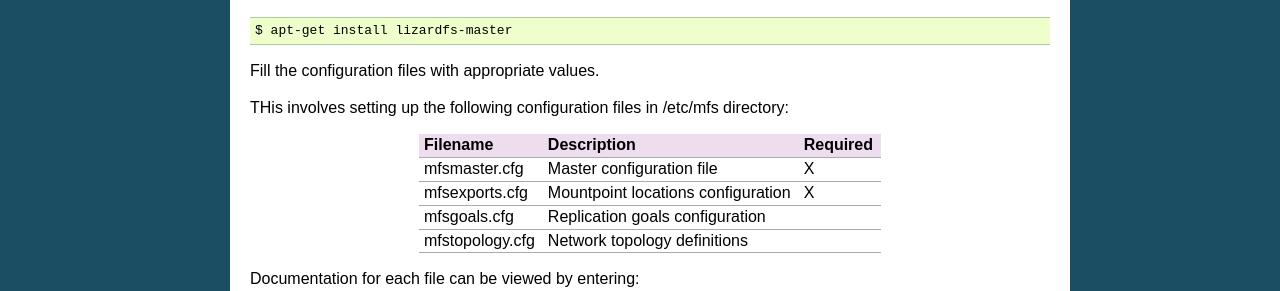
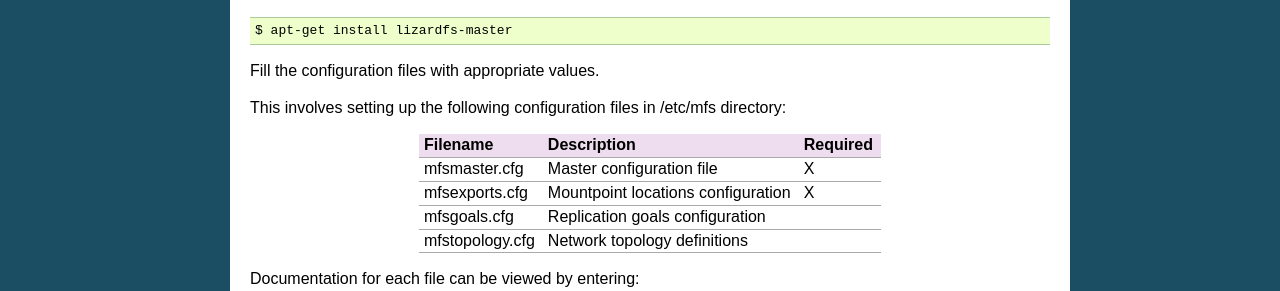
Before and after one commit to lizardfs/documentation, a Sphinx documentation site: the page built from source/quickstart.rst, in a window 1280 px wide and 900 px high, scrolled down 394 px. Shown: the part 161-452 px from the top of the window. Built offline with Sphinx 7.4.7, drawn with Linux system fonts in a browser that asks for light colours; pages that are not in the unit, such as notebooks, are missing from menus.

Commit message:
doc: added reference header. Fixed small typos

```diff
--- a/source/quickstart.rst
+++ b/source/quickstart.rst
@@ -35,7 +37,7 @@
 
 Fill the configuration files with appropriate values.
 
-THis involves setting up the following configuration files in /etc/mfs
+This involves setting up the following configuration files in /etc/mfs
 directory:
 
 =============== ================================== ========
```
Also changed, not shown: other parts of source/quickstart.rst (+2 -0 lines).
